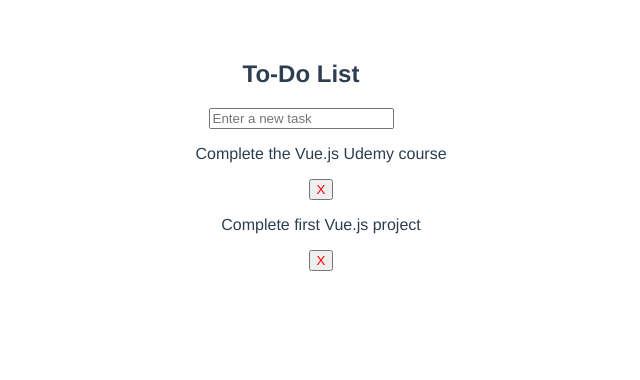
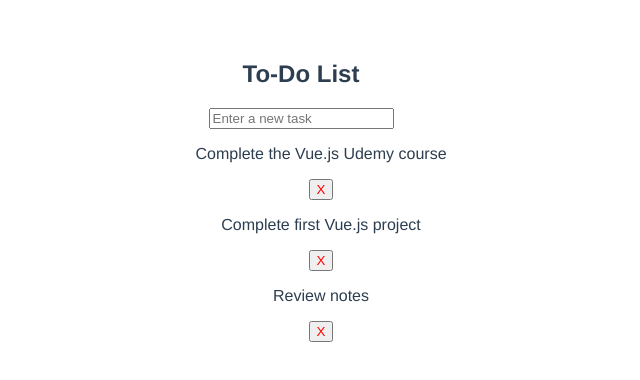
Before and after one commit to jptran0/vue-to-do-list, a Vue app: page / in a window 1280 px wide. Shown: the top 380 px of the page, without its empty margins (339-979 px from the left). Built offline with nearby package versions, Linux system fonts and the light colour scheme.

Commit message:
added extra sample data

```diff
--- a/src/App.vue
+++ b/src/App.vue
@@ -42,6 +42,11 @@ export default {
           task: "Complete first Vue.js project",
           status: false,
         },
+        {
+          id: "review",
+          task: "Review notes",
+          status: false,
+        },
       ],
     };
   },
```
